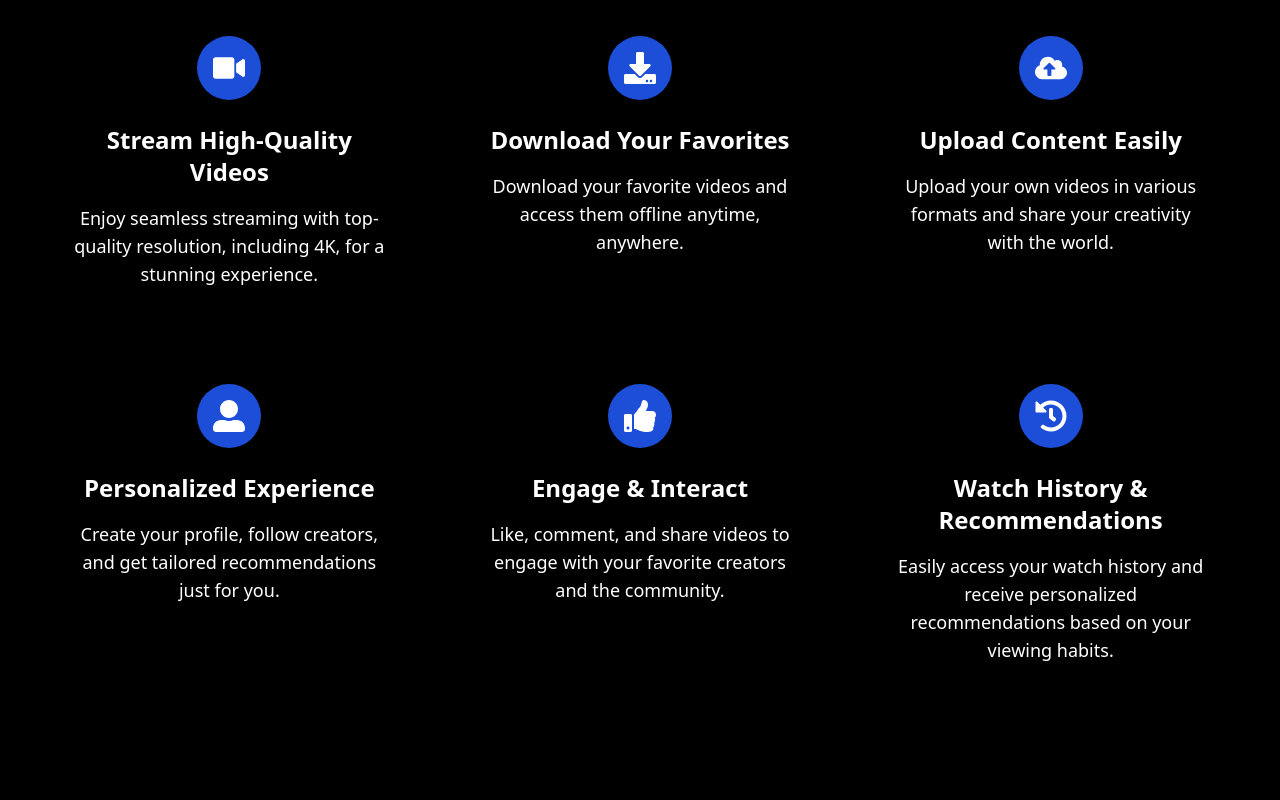
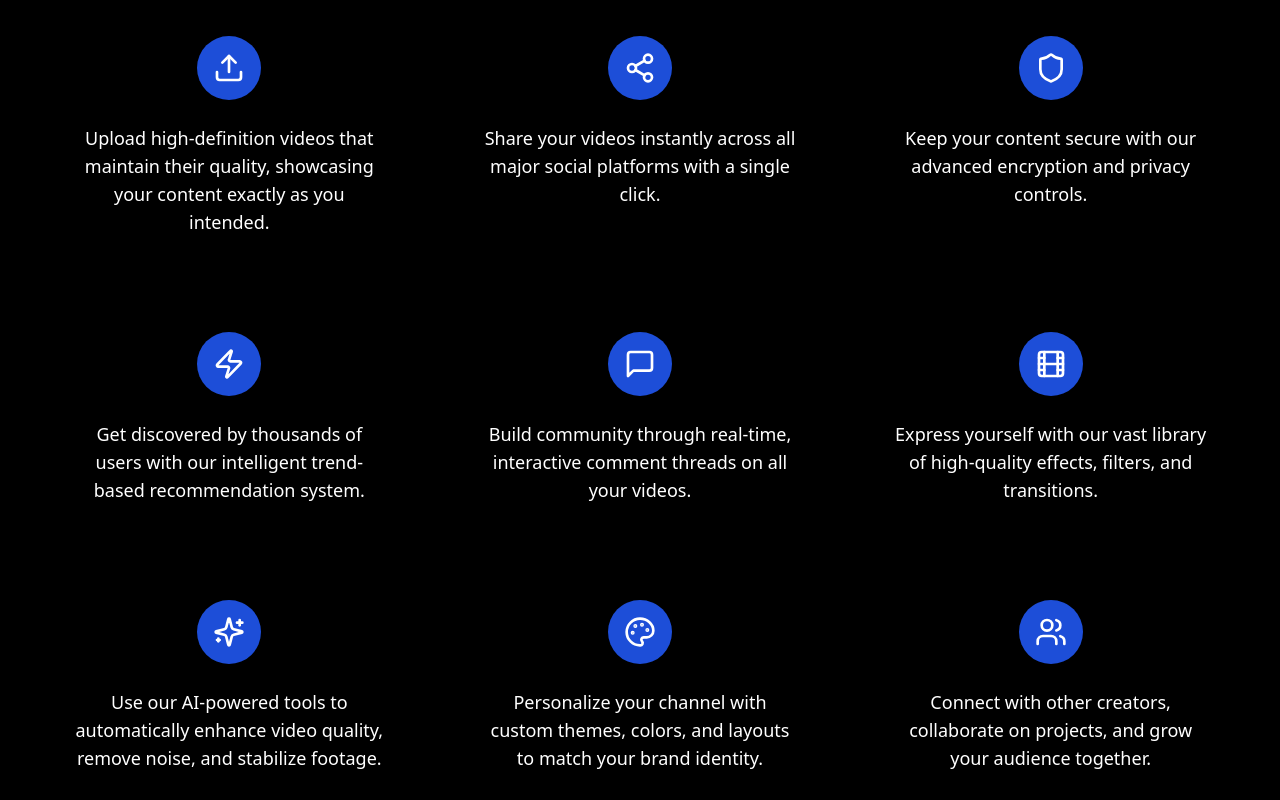
Before and after one commit to Sankalp20Tiwari/reelsPro, a Next.js app: page / in a window 1280 px wide. Shown: the part 920-1720 px from the top of the page. Built offline with nearby package versions, Linux system fonts and the light colour scheme; no server answers; what imagekitio-next would draw is missing.

Commit message:
feature data

```diff
--- a/data/features.ts
+++ b/data/features.ts
@@ -1,46 +1,123 @@
-import { FaVideo, FaDownload, FaCloudUploadAlt, FaUserAlt, FaThumbsUp ,FaHistory } from 'react-icons/fa';
+import {
+  Film,
+  Upload,
+  Share2,
+  Shield,
+  Zap,
+  MessageSquare,
+  Sparkles,
+  Palette,
+  Users,
+  Award
+} from "lucide-react";
 
 export const features = [
   {
-    icon: FaVideo, // Video-related icon
-    name: "Stream High-Quality Videos",
-    description:
-      "Enjoy seamless streaming with top-quality resolution, including 4K, for a stunning experience.",
-    href: "#",
+    id: 1,
+    title: "HD Video Uploads",
+    description: "Upload high-definition videos that maintain their quality, showcasing your content exactly as you intended.",
+    icon: Upload,
+    animation: "fade-in-up",
+    delay: "100",
+    image: "https://images.unsplash.com/photo-1626379953822-baec19c3accd?ixlib=rb-4.0.3&auto=format&fit=crop&q=80&w=500&h=350",
+    backgroundColor: "from-blue-600/20 to-purple-600/20",
+    highlight: "4K Support",
+    size: "small" // new size property
   },
   {
-    icon: FaDownload, // Download-related icon
-    name: "Download Your Favorites",
-    description:
-      "Download your favorite videos and access them offline anytime, anywhere.",
-    href: "#",
+    id: 2,
+    title: "Rapid Sharing",
+    description: "Share your videos instantly across all major social platforms with a single click.",
+    icon: Share2,
+    animation: "fade-in-up",
+    delay: "200",
+    image: "https://images.unsplash.com/photo-1516251193007-45ef944ab0c6?ixlib=rb-4.0.3&auto=format&fit=crop&q=80&w=500&h=350",
+    backgroundColor: "from-pink-600/20 to-orange-600/20",
+    highlight: "Instant Share",
+    size: "large" // new size property
   },
   {
-    icon: FaCloudUploadAlt, // Upload-related icon
-    name: "Upload Content Easily",
-    description:
-      "Upload your own videos in various formats and share your creativity with the world.",
-    href: "#",
+    id: 3,
+    title: "Advanced Security",
+    description: "Keep your content secure with our advanced encryption and privacy controls.",
+    icon: Shield,
+    animation: "fade-in-up",
+    delay: "300",
+    image: "https://images.unsplash.com/photo-1614064641938-3bbee52942c7?ixlib=rb-4.0.3&auto=format&fit=crop&q=80&w=500&h=350",
+    backgroundColor: "from-green-600/20 to-emerald-600/20",
+    highlight: "End-to-End Encryption",
+    size: "medium" // new size property
   },
   {
-    icon: FaUserAlt, // User profile icon
-    name: "Personalized Experience",
-    description:
-      "Create your profile, follow creators, and get tailored recommendations just for you.",
-    href: "#",
+    id: 4,
+    title: "Trending Discovery",
+    description: "Get discovered by thousands of users with our intelligent trend-based recommendation system.",
+    icon: Zap,
+    animation: "fade-in-up",
+    delay: "400",
+    image: "https://images.unsplash.com/photo-1551288049-bebda4e38f71?ixlib=rb-4.0.3&auto=format&fit=crop&q=80&w=500&h=350",
+    backgroundColor: "from-amber-600/20 to-yellow-600/20",
+    highlight: "AI Powered",
+    size: "medium" // new size property
   },
   {
-    icon: FaThumbsUp, // Thumbs up (Like) icon
-    name: "Engage & Interact",
-    description:
-      "Like, comment, and share videos to engage with your favorite creators and the community.",
-    href: "#",
+    id: 5,
+    title: "Interactive Comments",
+    description: "Build community through real-time, interactive comment threads on all your videos.",
+    icon: MessageSquare,
+    animation: "fade-in-up",
+    delay: "500",
+    image: "https://images.unsplash.com/photo-1573164713712-03790a178651?ixlib=rb-4.0.3&auto=format&fit=crop&q=80&w=500&h=350",
+    backgroundColor: "from-indigo-600/20 to-blue-600/20",
+    highlight: "Real-time Chat",
+    size: "small" // new size property
   },
   {
-    icon: FaHistory, // History icon
-    name: "Watch History & Recommendations",
-    description:
-      "Easily access your watch history and receive personalized recommendations based on your viewing habits.",
-    href: "#",
+    id: 6,
+    title: "Creative Filters",
+    description: "Express yourself with our vast library of high-quality effects, filters, and transitions.",
+    icon: Film,
+    animation: "fade-in-up",
+    delay: "600",
+    image: "https://images.unsplash.com/photo-1550784343-6bd0ce5d600b?ixlib=rb-4.0.3&auto=format&fit=crop&q=80&w=500&h=350",
+    backgroundColor: "from-purple-600/20 to-fuchsia-600/20",
+    highlight: "100+ Filters",
+    size: "large" // new size property
+  },
+  {
+    id: 7,
+    title: "AI Enhancement",
+    description: "Use our AI-powered tools to automatically enhance video quality, remove noise, and stabilize footage.",
+    icon: Sparkles,
+    animation: "fade-in-up",
+    delay: "700",
+    image: "https://images.unsplash.com/photo-1639322537504-6427a16b0a28?ixlib=rb-4.0.3&auto=format&fit=crop&q=80&w=500&h=350",
+    backgroundColor: "from-cyan-600/20 to-teal-600/20",
+    highlight: "Smart Enhance",
+    size: "medium" // new size property
+  },
+  {
+    id: 8,
+    title: "Custom Themes",
+    description: "Personalize your channel with custom themes, colors, and layouts to match your brand identity.",
+    icon: Palette,
+    animation: "fade-in-up",
+    delay: "800",
+    image: "https://images.unsplash.com/photo-1613909207039-6b173b755cc1?ixlib=rb-4.0.3&auto=format&fit=crop&q=80&w=500&h=350",
+    backgroundColor: "from-red-600/20 to-orange-600/20",
+    highlight: "Brand Customization",
+    size: "small" // new size property
+  },
+  {
+    id: 9,
+    title: "Creator Community",
+    description: "Connect with other creators, collaborate on projects, and grow your audience together.",
+    icon: Users,
+    animation: "fade-in-up",
+    delay: "900",
+    image: "https://images.unsplash.com/photo-1531482615713-2afd69097998?ixlib=rb-4.0.3&auto=format&fit=crop&q=80&w=500&h=350",
+    backgroundColor: "from-blue-600/20 to-violet-600/20",
+    highlight: "Collaboration Tools",
+    size: "large" // new size property
   }
 ];
```
